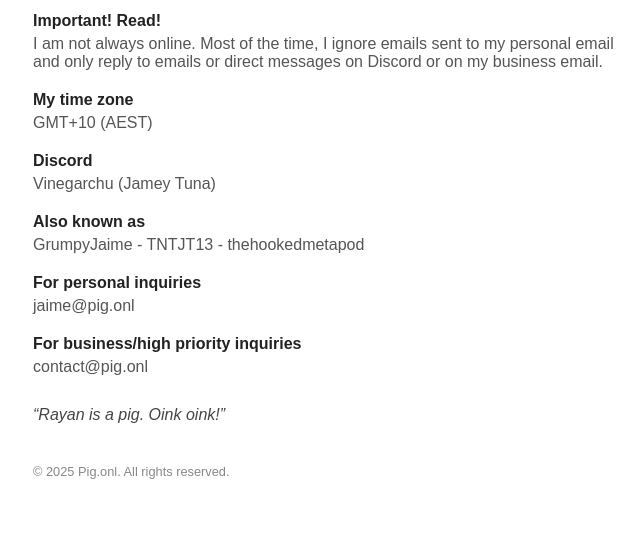
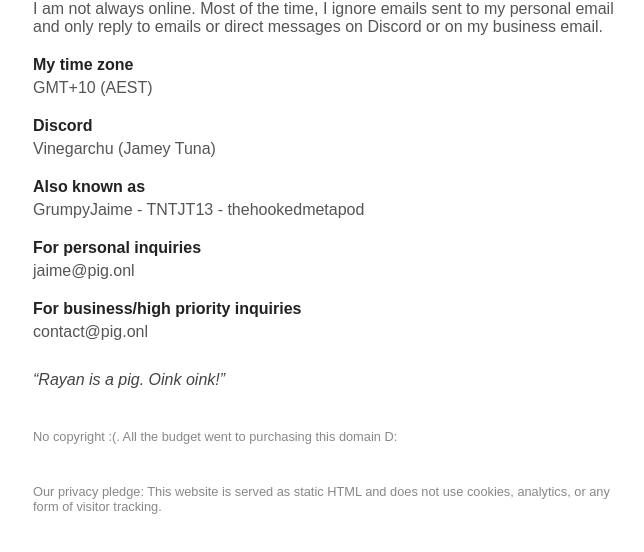
Before and after one commit to GrumpyJaime/grumpyjaime.github.io, a plain HTML site: page index.html in a window 1280 px wide. Shown: the part 200-752 px from the top of the page, without its empty margins (307-951 px from the left). Drawn offline with Linux system fonts and the light colour scheme.

Commit message:
Update title and footer content in index.html

```diff
--- a/index.html
+++ b/index.html
@@ -2,7 +2,7 @@
 <html lang="en">
 <head>
   <meta charset="UTF-8">
-  <title>Your Name</title>
+  <title>pig.onl - About Me</title>
   <meta name="viewport" content="width=device-width, initial-scale=1.0">
   <style>
     body {
@@ -79,7 +79,11 @@
     </div>
 
     <footer>
-      © 2025 Pig.onl. All rights reserved.
+      No copyright :(. All the budget went to purchasing this domain D:
+    </footer>
+
+    <footer>
+      Our privacy pledge: This website is served as static HTML and does not use cookies, analytics, or any form of visitor tracking.
     </footer>
   </div>
 
```
